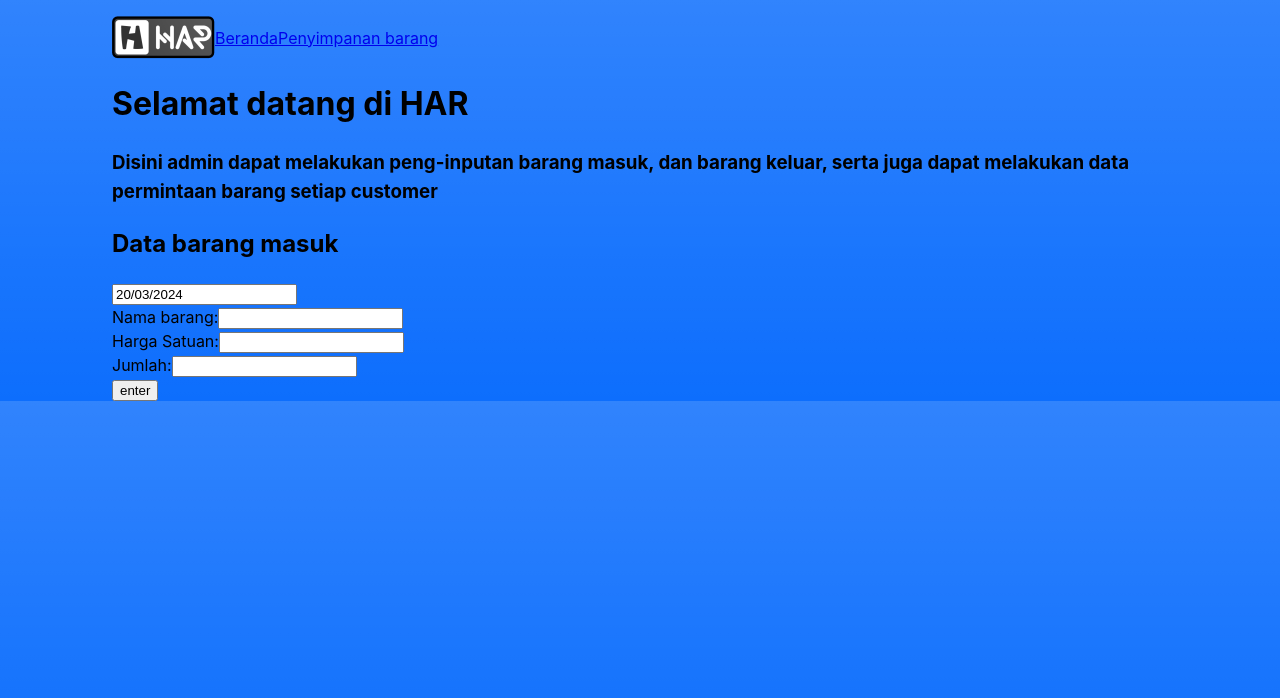
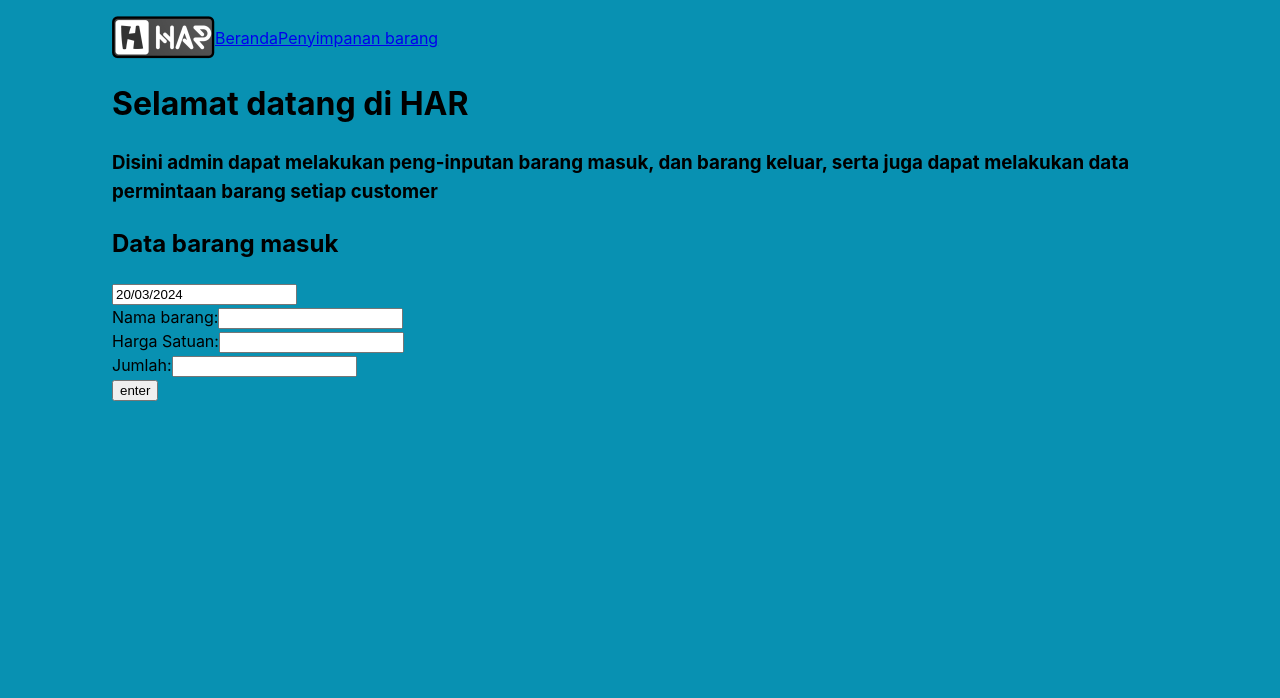
Before and after one commit to irsyadalaudin/items-storage, a React (Vite) app in the folder admin/: page / in a window 1280 px wide. Shown: the top 698 px of the page. Built offline with nearby package versions, Linux system fonts and the light colour scheme.

Commit message:
updated background color

```diff
--- a/admin/src/index.css
+++ b/admin/src/index.css
@@ -24,9 +24,9 @@ body {
 	padding: 0;
 	/* background: url('assets/bg.jpg'); */
 	/* background-color: rgb(168 162 158); */
-	background-color: #0d6efd;
-	background-image: linear-gradient(180deg, rgba(255, 255, 255, 0.15), rgba(255, 255, 255, 0)), linear-gradient(180deg, #0d6efd, #0d6efd)
-	/* background-image: linear-gradient(180deg, rgba(255, 255, 255, 0.15), rgba(255, 255, 255, 0)), linear-gradient(180deg, #0d6efd, #0d6efd); */
+	/* background-color: #0d6efd; */
+	/* background-image: linear-gradient(180deg, rgba(255, 255, 255, 0.15), rgba(255, 255, 255, 0)), linear-gradient(180deg, #0d6efd, #0d6efd) */
+	background-color: rgb(8 145 178);
 }
 
 /* @media (prefers-color-scheme: light) {
```
